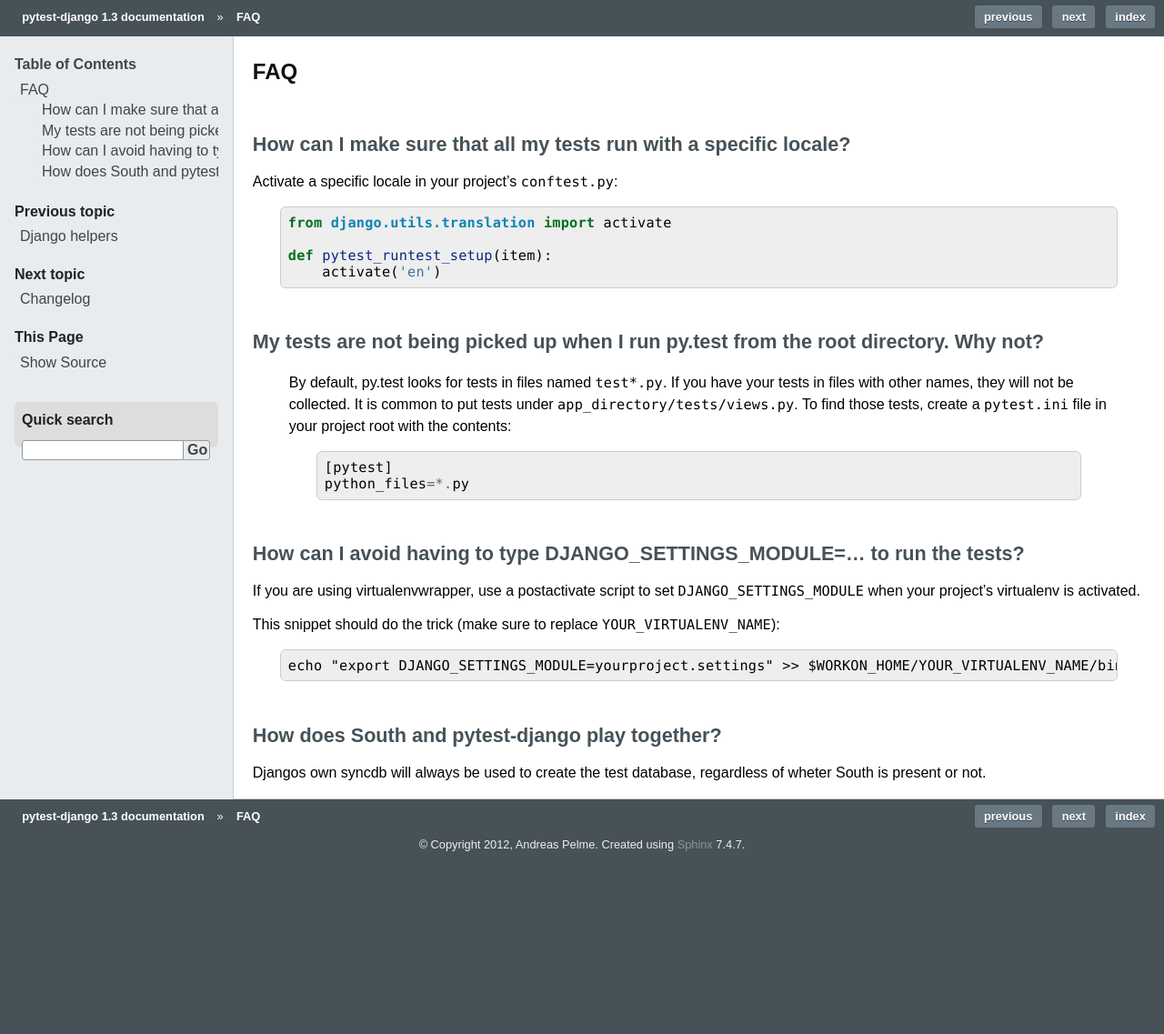
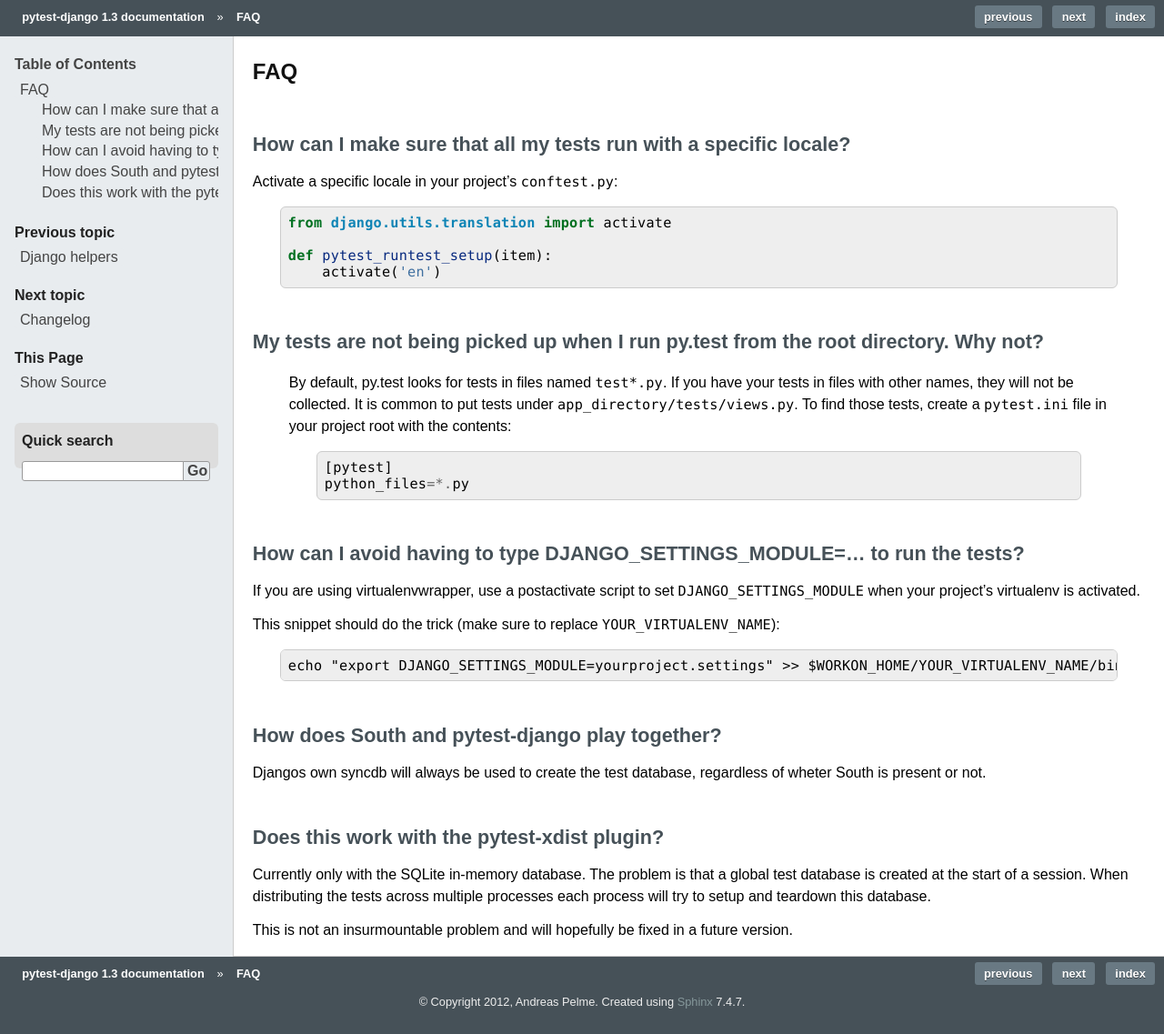
Before and after one commit to pytest-dev/pytest-django, a Sphinx documentation site: the page built from docs/faq.rst, in a window 1280 px wide. Shown: the whole page at 91% size. Built offline with Sphinx 7.4.7, drawn with Linux system fonts in a browser that asks for light colours; before the commit the page ends 964 px from its top, so only the background shows below that.

Commit message:
Mention the xdist plugin

```diff
--- a/docs/faq.rst
+++ b/docs/faq.rst
@@ -40,3 +40,15 @@ How does South and pytest-django play together?
 ------------------------------------------------
 
 Djangos own syncdb will always be used to create the test database, regardless of wheter South is present or not.
+
+
+Does this work with the pytest-xdist plugin?
+--------------------------------------------
+
+Currently only with the SQLite in-memory database.  The problem is
+that a global test database is created at the start of a session.
+When distributing the tests across multiple processes each process
+will try to setup and teardown this database.
+
+This is not an insurmountable problem and will hopefully be fixed in a
+future version.
```
